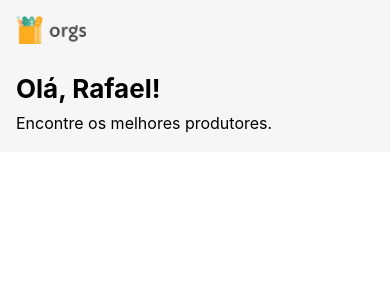
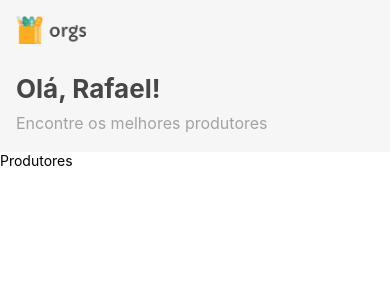
Before and after one commit to mxnsur/HooksRN, a React Native app: screen / in a window 390 px wide. Shown: the top 300 px of the page. Built offline with nearby package versions, Linux system fonts and the light colour scheme.

Commit message:
extends, componentes e didmount

```diff
--- /dev/null
+++ b/src/servicos/carregaDados.js
@@ -0,0 +1,10 @@
+import produtores from "../mocks/produtores";
+import topo from "../mocks/topo";
+
+export const carregaProdutores = () => {
+    return produtores;
+}
+
+export const carregaTopo = () => {
+    return topo;
+}
--- /dev/null
+++ b/src/telas/Home/componentes/Produtores.js
@@ -0,0 +1,14 @@
+import React, { useEffect } from 'react';
+import { Text } from 'react-native';
+import { carregaProdutores } from '../../../servicos/carregaDados';
+
+
+export default function Produtores(){
+
+    useEffect(() => {
+        const retorno = carregaProdutores();
+        console.log(retorno);
+    }, []);
+
+    return <Text>Produtores</Text>
+}
--- a/src/telas/Home/componentes/Topo.js
+++ b/src/telas/Home/componentes/Topo.js
@@ -1,14 +1,33 @@
 import React from 'react';
 import { View, Text, Image, StyleSheet } from 'react-native';
 
+import { carregaTopo } from '../../../servicos/carregaDados';
 import logo from '../../../assets/logo.png';
 
-export default function Topo() {
-    return <View style={estilos.topo}>
+class Topo extends React.Component {
+    state = {
+        topo: {
+            boasVindas: '',
+            legenda: '',
+        }
+    }
+
+    atualizaTopo() {
+        const retorno = carregaTopo();
+        this.setState({ topo: retorno });
+    }
+
+    componentDidMount() {
+       this.atualizaTopo();
+    }
+
+    render () {
+        return <View style={estilos.topo}>
         <Image source={logo} style={estilos.imagem}/>
-        <Text style={estilos.boasVindas}>Olá, Rafael!</Text>
-        <Text style={estilos.legenda}>Encontre os melhores produtores.</Text>
+        <Text style={estilos.boasVindas}>{ this.state.topo.boasVindas}</Text>
+        <Text style={estilos.legenda}>{ this.state.topo.legenda}</Text>
         </View>
+    }
 }
 
 const estilos = StyleSheet.create({
@@ -24,10 +43,14 @@ const estilos = StyleSheet.create({
         marginTop: 24,
         fontSize: 26,
         lineHeight: 42,
-        fontWeight: 'bold'
+        fontWeight: 'bold',
+        color: '#464646'
     },
     legenda: {
         fontSize: 16,
         lineHeight: 26,
+        color: '#A3A3A3'
     }
 });
+
+export default Topo;
--- a/src/telas/Home/index.js
+++ b/src/telas/Home/index.js
@@ -1,6 +1,10 @@
 import React from 'react';
 import Topo from './componentes/Topo';
+import Produtores from './componentes/Produtores';
 
 export default function Home() {
-    return <Topo />
+    return <>
+       <Topo />
+       <Produtores />
+    </>
 }
```
